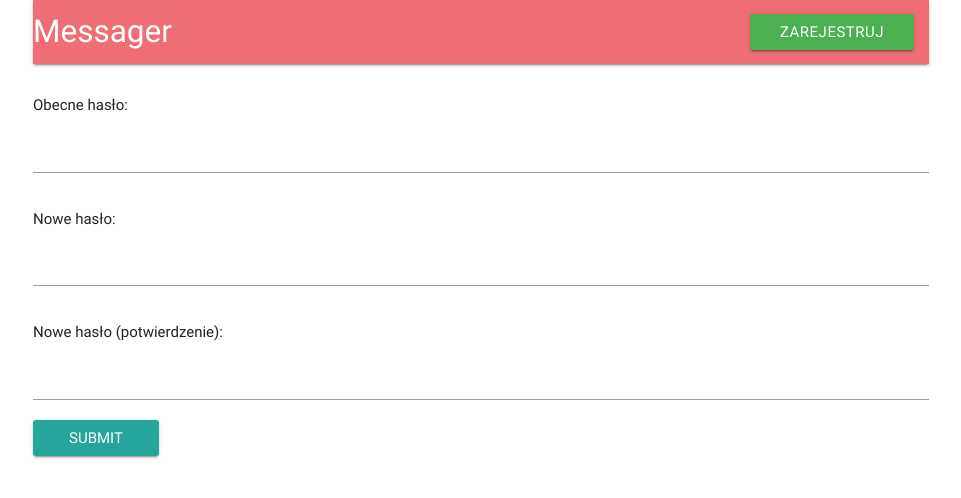
After one commit to mutant94/baips2, a Django app: template templates/change_password.html in a window 1280 px wide. The commit adds this page. Shown: the top 498 px of the page, without its empty margins (159-1120 px from the left). Run offline with Django 3.2, Linux system fonts and the light colour scheme; the template is opened without the code that fills it, so the values that code supplies are empty; some libraries are stand-ins or nearby versions.

Commit message:
przygotowanie do implementacji zmiany hasly

```diff
--- a/baips2/urls.py
+++ b/baips2/urls.py
@@ -26,5 +26,6 @@ urlpatterns = [
     url(r'^register/', views.register),
     url(r'^login/', views.log_in),
     url(r'^logout/', views.log_out),
+    url(r'^changepassword/', views.change_password),
     url(r'', views.index)
 ]
--- a/templates/base.html
+++ b/templates/base.html
@@ -33,6 +33,7 @@
             {% endif %}
             <li>
                 {% if user.is_authenticated %}
+                    <a href="/changepassword/" class="waves-effect waves-light btn red lighten-1"> Zmień hasło</a>
                     <a href="/logout/" class="waves-effect waves-light btn red lighten-1"> Wyloguj </a>
                 {% elif show_login_button %}
                     <a href="/prelogin/" class="waves-effect waves-light btn"> Zaloguj </a>
--- /dev/null
+++ b/templates/change_password.html
@@ -0,0 +1,13 @@
+{% extends 'base.html' %}
+{% block title %} Zmień hasło {% endblock %}
+{% block content %}
+    <form id="change-password-form" method="get" action="/changepassword/">
+        <p>Obecne hasło: </p> <input type="password" name="old-password">
+        <p>Nowe hasło: </p> <input type="password" name="new-password">
+        <p>Nowe hasło (potwierdzenie): </p><input type="password" name="new-password-confirmation">
+    <input type="submit" class="waves-effect waves-light btn">
+    </form>
+    {% if error %}
+        <p>Wprowadzono błędne dane</p>
+    {% endif %}
+{% endblock %}
```
Also changed, not shown: ps2/views.py (+9 -0 lines), db.sqlite3.
